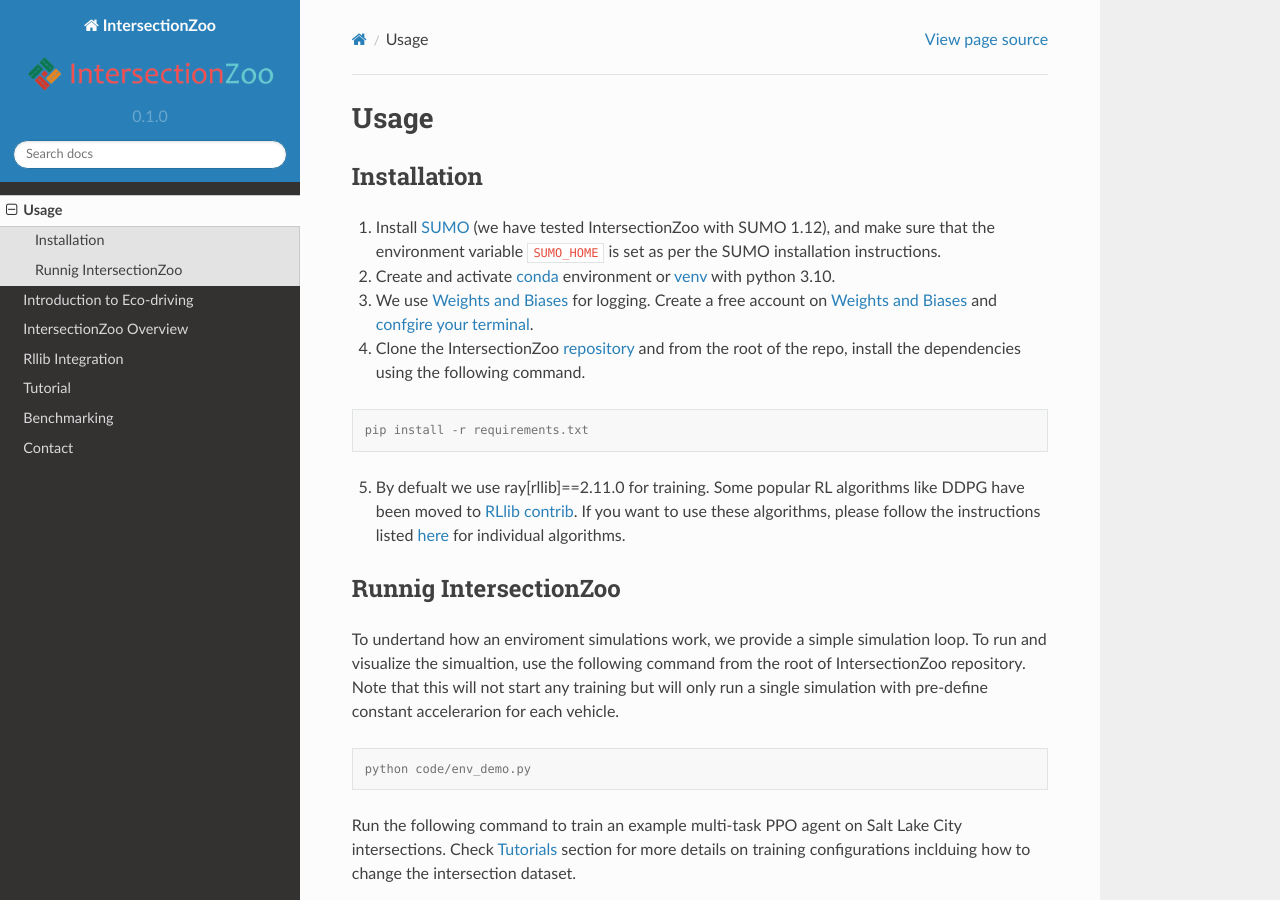
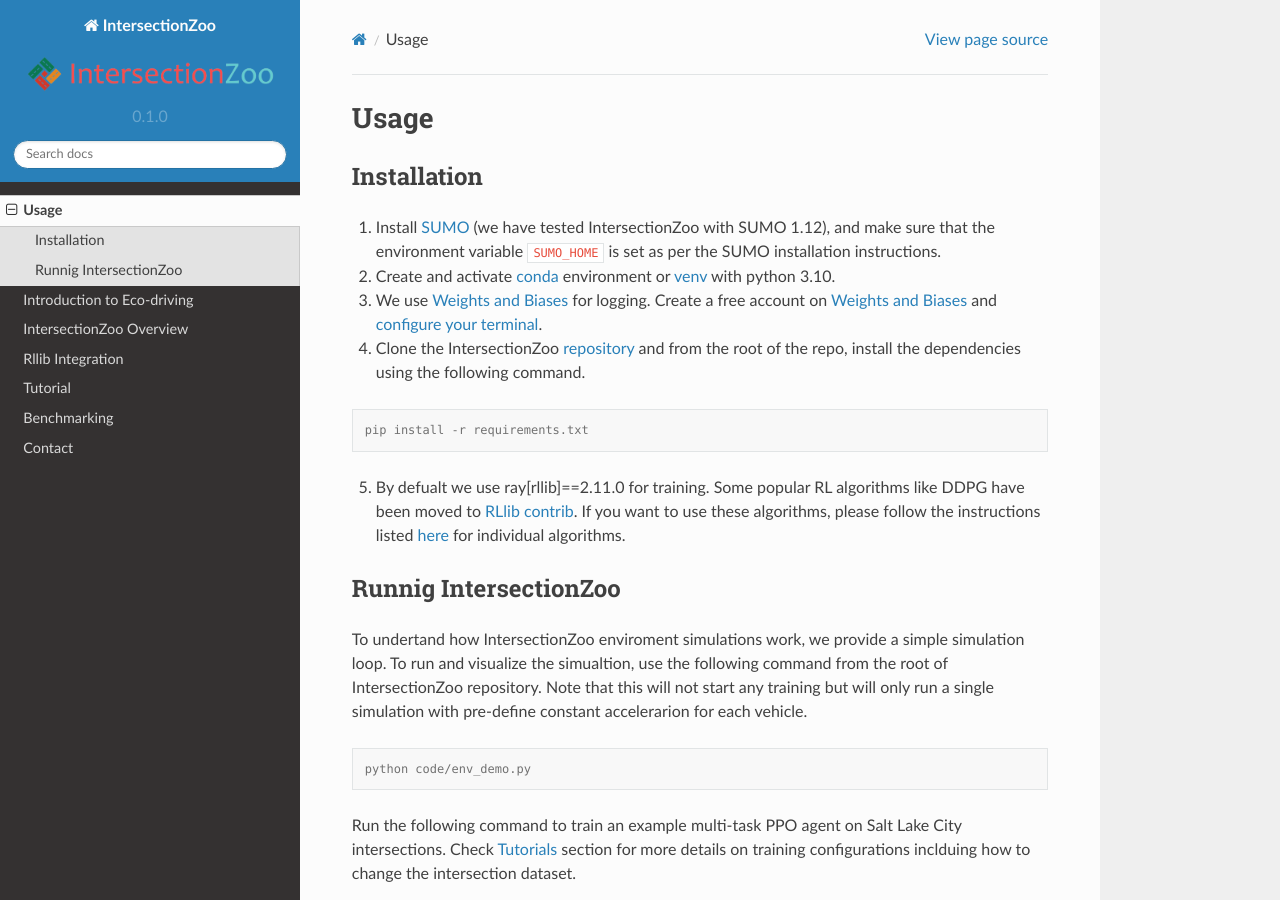
Before and after one commit to Vindulamj/IntersectionZoo-Docs, a Sphinx documentation site: the page built from docs/source/usage.rst, in a window 1280 px wide and 900 px high. Built offline with Sphinx 7.4.7 and the Read the Docs theme 2.0.0, drawn with Linux system fonts in a browser that asks for light colours; pages that are not in the unit, such as notebooks, are missing from menus.

```diff
--- a/docs/source/usage.rst
+++ b/docs/source/usage.rst
@@ -8,7 +8,7 @@
 
 1. Install `SUMO <https://sumo.dlr.de/docs/Installing/index.html>`_  (we have tested IntersectionZoo with SUMO 1.12), and make sure that the environment variable ``SUMO_HOME`` is set as per the SUMO installation instructions.
 2. Create and activate `conda <https://docs.conda.io/en/latest>`_ environment or `venv <https://docs.python.org/3/library/venv.html>`_ with python 3.10.
-3. We use `Weights and Biases <https://wandb.ai/>`_ for logging. Create a free account on `Weights and Biases <https://wandb.ai/>`_ and `confgire your terminal <https://docs.wandb.ai/quickstart>`_.
+3. We use `Weights and Biases <https://wandb.ai/>`_ for logging. Create a free account on `Weights and Biases <https://wandb.ai/>`_ and `configure your terminal <https://docs.wandb.ai/quickstart>`_.
 4. Clone the IntersectionZoo `repository <https://github.com/mit-wu-lab/IntersectionZoo/>`_ and from the root of the repo, install the dependencies using the following command.
 
 .. code-block:: console
@@ -20,7 +20,7 @@
 Runnig IntersectionZoo
 -----------------------
 
-To undertand how an enviroment simulations work, we provide a simple simulation loop. To run and visualize the simualtion, use the following command from the root of IntersectionZoo repository. Note that this will not start any training but will only run a single simulation with pre-define constant accelerarion for each vehicle.
+To undertand how IntersectionZoo enviroment simulations work, we provide a simple simulation loop. To run and visualize the simualtion, use the following command from the root of IntersectionZoo repository. Note that this will not start any training but will only run a single simulation with pre-define constant accelerarion for each vehicle.
 
 .. code-block:: console
 
```
